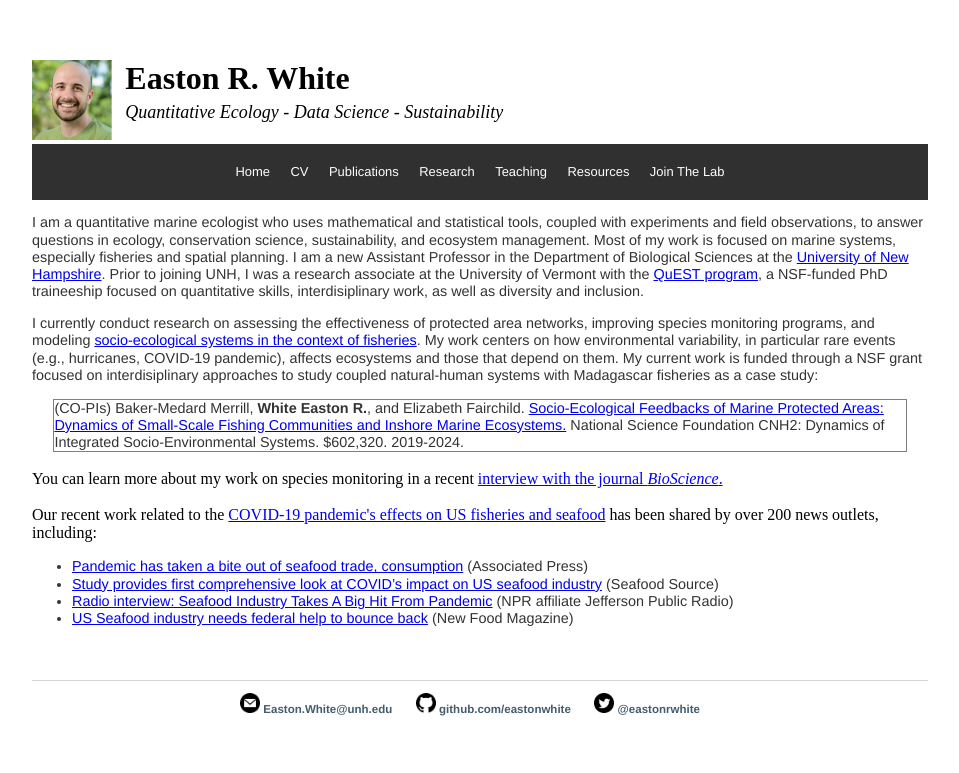
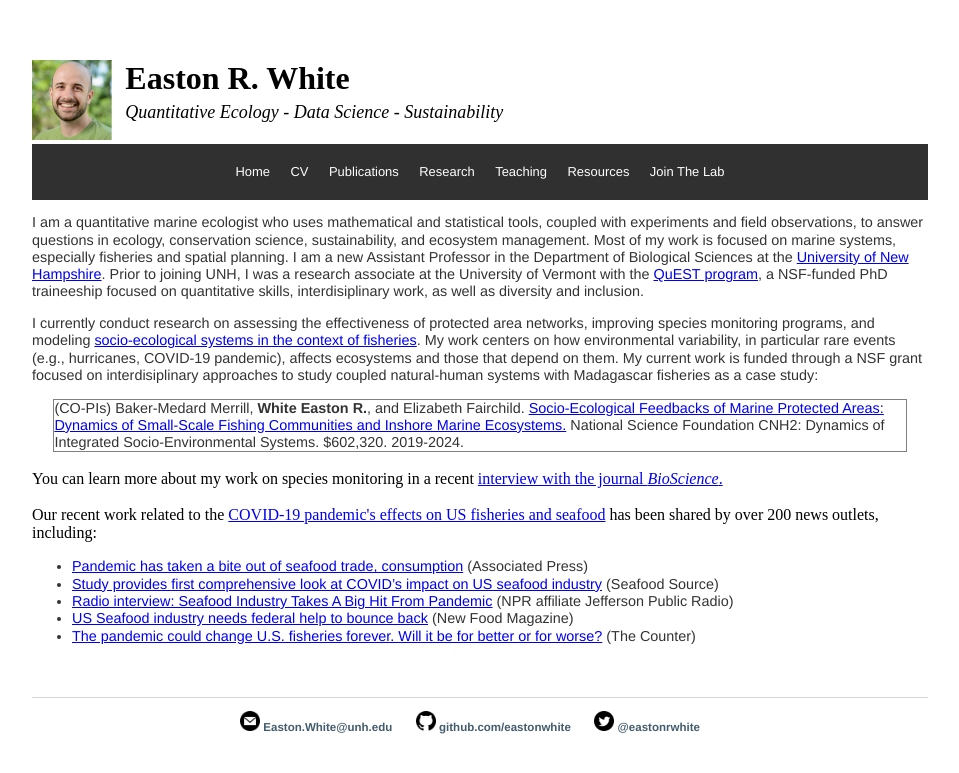
Before and after one commit to eastonwhite/eastonwhite.github.io, a Jekyll site: the page built from index.html, in a window 1280 px wide. Shown: the top 773 px of the page, without its empty margins (160-1119 px from the left). Built offline with Jekyll 4.4.1, drawn with Linux system fonts in a browser that asks for light colours.

Commit message:
added news coverage

```diff
--- a/index.html
+++ b/index.html
@@ -26,6 +26,7 @@ Our recent work related to the <a href="https://eastonwhite.github.io/publicatio
   <li><a href="https://www.seafoodsource.com/news/supply-trade/study-provides-first-comprehensive-look-at-covid-s-impact-on-us-seafood-industry" target="_blank">Study provides first comprehensive look at COVID’s impact on US seafood industry</a> (Seafood Source)</li>
   <li><a href="https://www.ijpr.org/show/the-jefferson-exchange/2020-12-08/wed-8-30-seafood-industry-takes-a-big-hit-from-pandemic" target="_blank">Radio interview: Seafood Industry Takes A Big Hit From Pandemic</a> (NPR affiliate Jefferson Public Radio)</li>
   <li><a href="https://www.newfoodmagazine.com/news/127834/us-seafood-industry/" target="_blank">US Seafood industry needs federal help to bounce back</a> (New Food Magazine)</li>
+  <li><a href="https://thecounter.org/pandemic-us-fisheries-covid-19-seafood-csf/https://thecounter.org/pandemic-us-fisheries-covid-19-seafood-csf/" target="_blank">The pandemic could change U.S. fisheries forever. Will it be for better or for worse?</a> (The Counter)</li>
 </ul>
 
 
```
